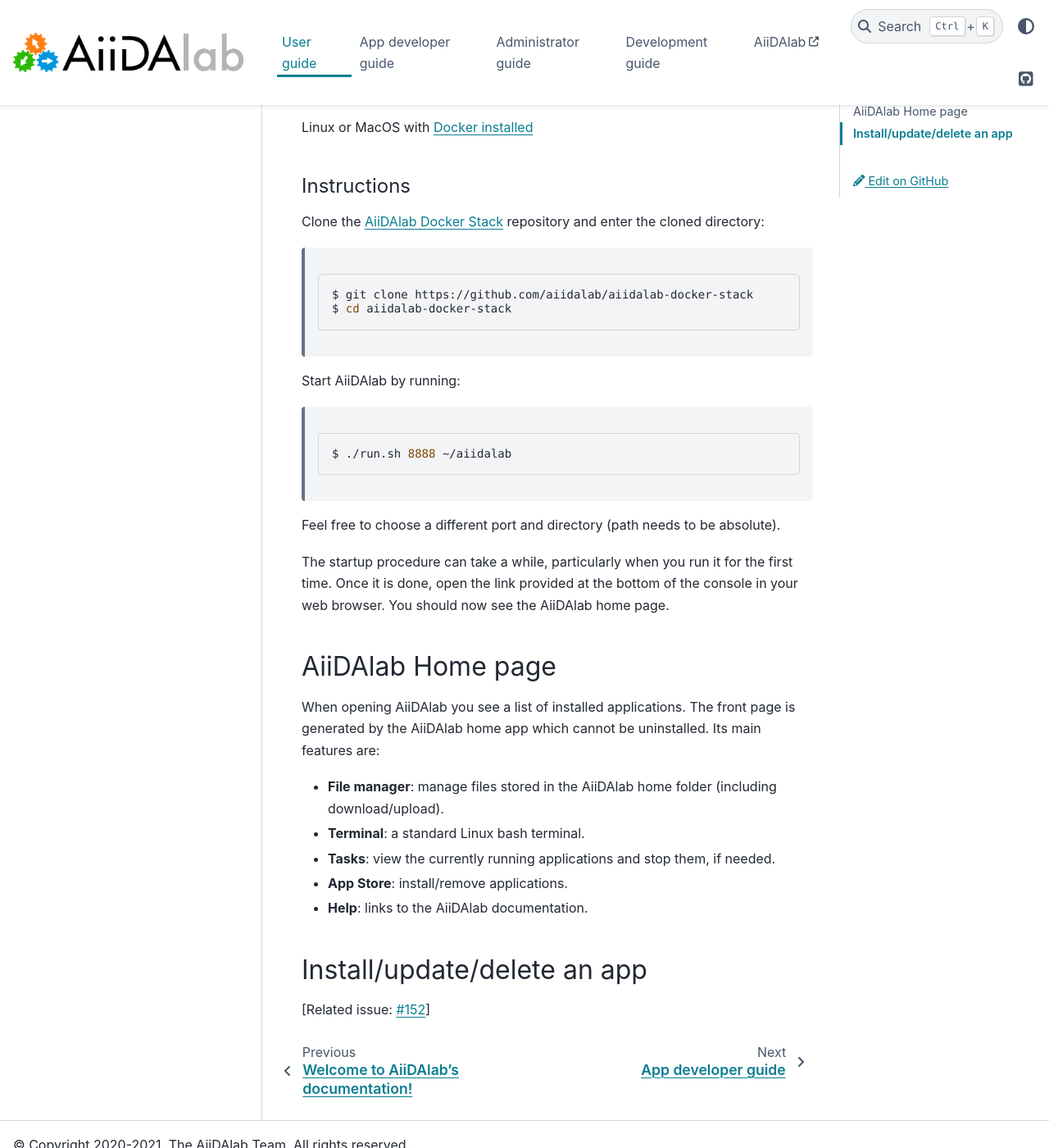
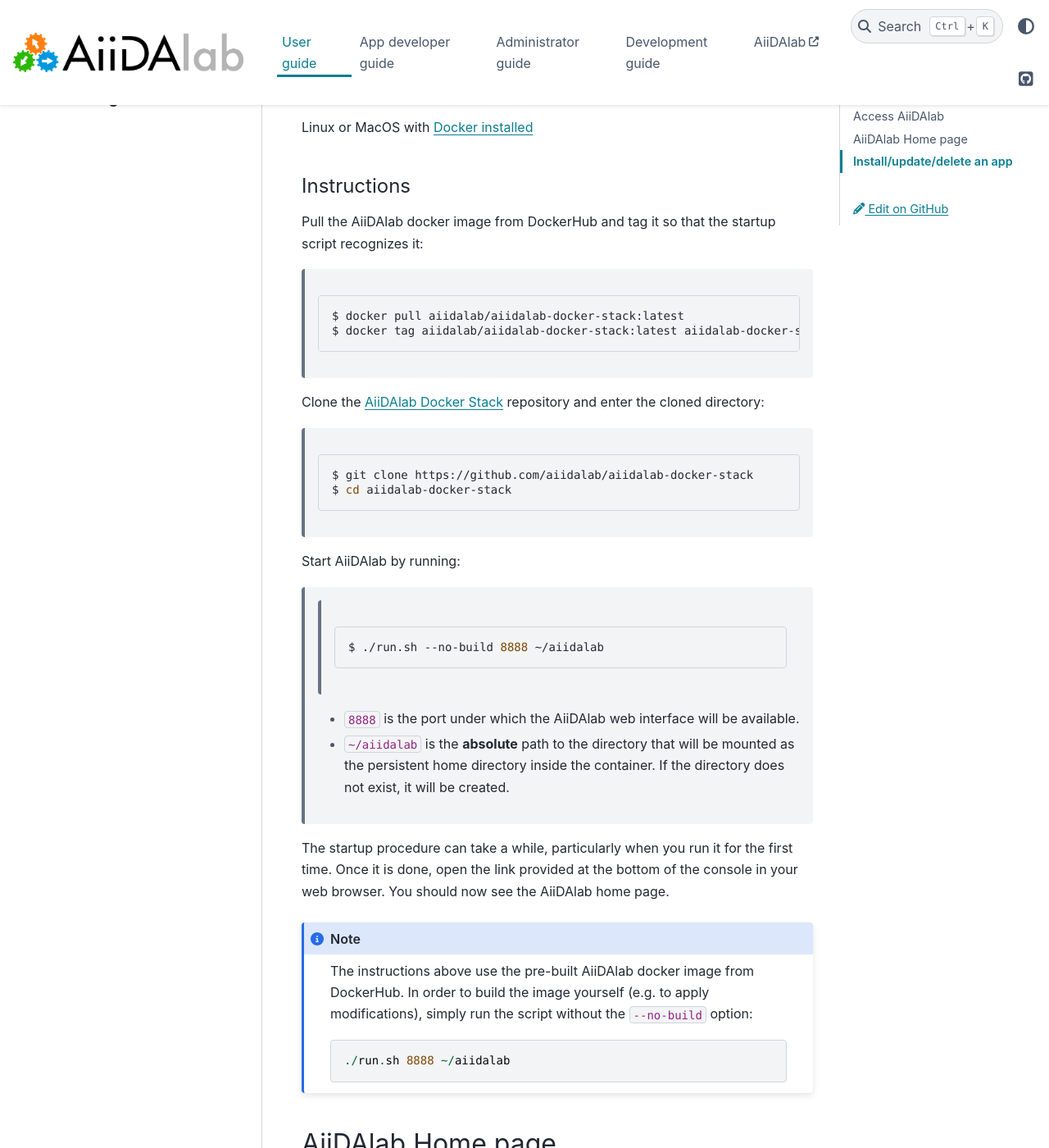
Before and after one commit to aiidalab/aiidalab, a Sphinx documentation site: the page built from docs/source/usage/index.rst, in a window 1280 px wide and 1400 px high, scrolled down 526 px. Shown: the whole window at 82% size. Built offline with Sphinx 7.4.7 and the PyData theme 0.15.4, drawn with Linux system fonts in a browser that asks for light colours; pages that are not in the unit, such as notebooks, are missing from menus.

Commit message:
add variant for building image

```diff
--- a/docs/source/usage/index.rst
+++ b/docs/source/usage/index.rst
@@ -26,6 +26,13 @@ Linux or MacOS with `Docker installed <https://www.docker.com/get-started>`__
 Instructions
 ------------
 
+Pull the AiiDAlab docker image from DockerHub and tag it so that the startup script recognizes it:
+
+   .. code-block:: console
+
+       $ docker pull aiidalab/aiidalab-docker-stack:latest
+       $ docker tag aiidalab/aiidalab-docker-stack:latest aiidalab-docker-stack:develop
+
 Clone the `AiiDAlab Docker Stack <https://github.com/aiidalab/aiidalab-docker-stack>`__ repository and enter the cloned directory:
 
    .. code-block:: console
@@ -37,13 +44,24 @@ Start AiiDAlab by running:
 
    .. code-block:: console
 
-       $ ./run.sh 8888 ~/aiidalab
+       $ ./run.sh --no-build 8888 ~/aiidalab
 
-Feel free to choose a different port and directory (path needs to be absolute).
+
+  * ``8888`` is the port under which the AiiDAlab web interface will be available.
+  * ``~/aiidalab`` is the **absolute** path to the directory that will be mounted as the persistent home directory inside the container.
+    If the directory does not exist, it will be created.
 
 The startup procedure can take a while, particularly when you run it for the first time.
 Once it is done, open the link provided at the bottom of the console in your web browser.
 You should now see the AiiDAlab home page.
+
+.. note::
+
+    The instructions above use the pre-built AiiDAlab docker image from DockerHub.
+    In order to build the image yourself (e.g. to apply modifications), simply run the script without the ``--no-build`` option::
+
+        ./run.sh 8888 ~/aiidalab
+
 
 ******************
 AiiDAlab Home page
```
